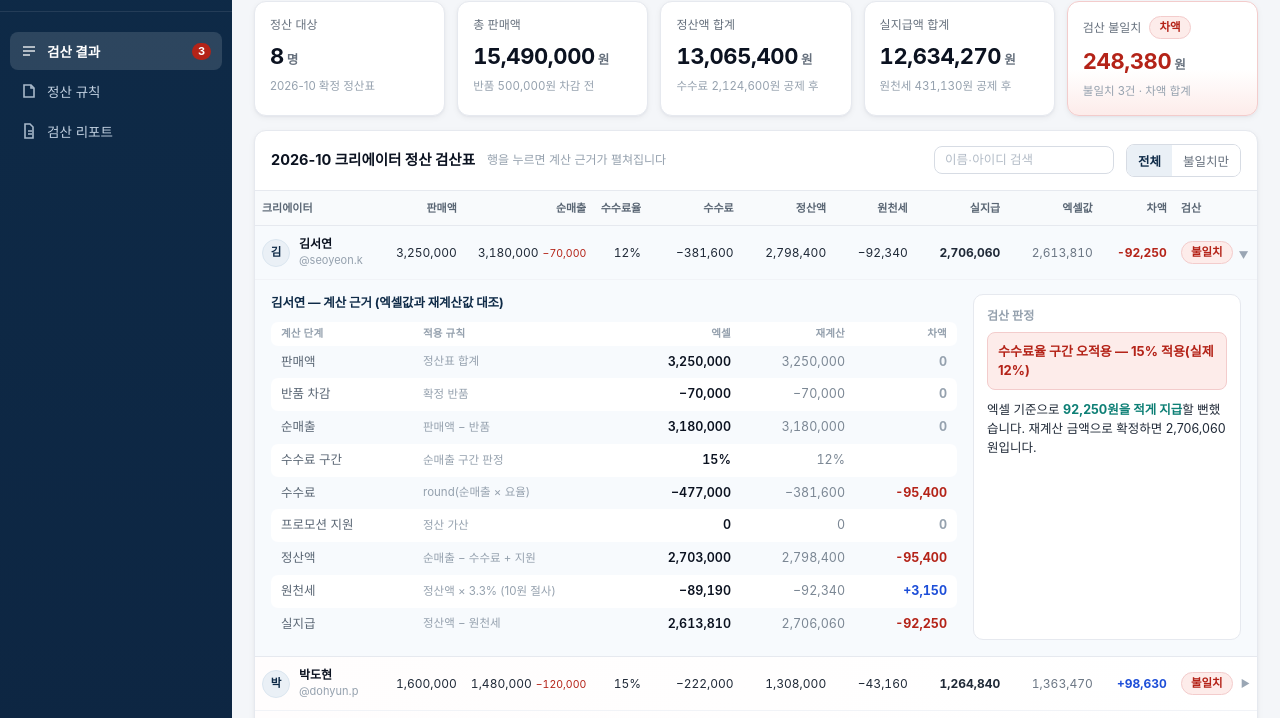
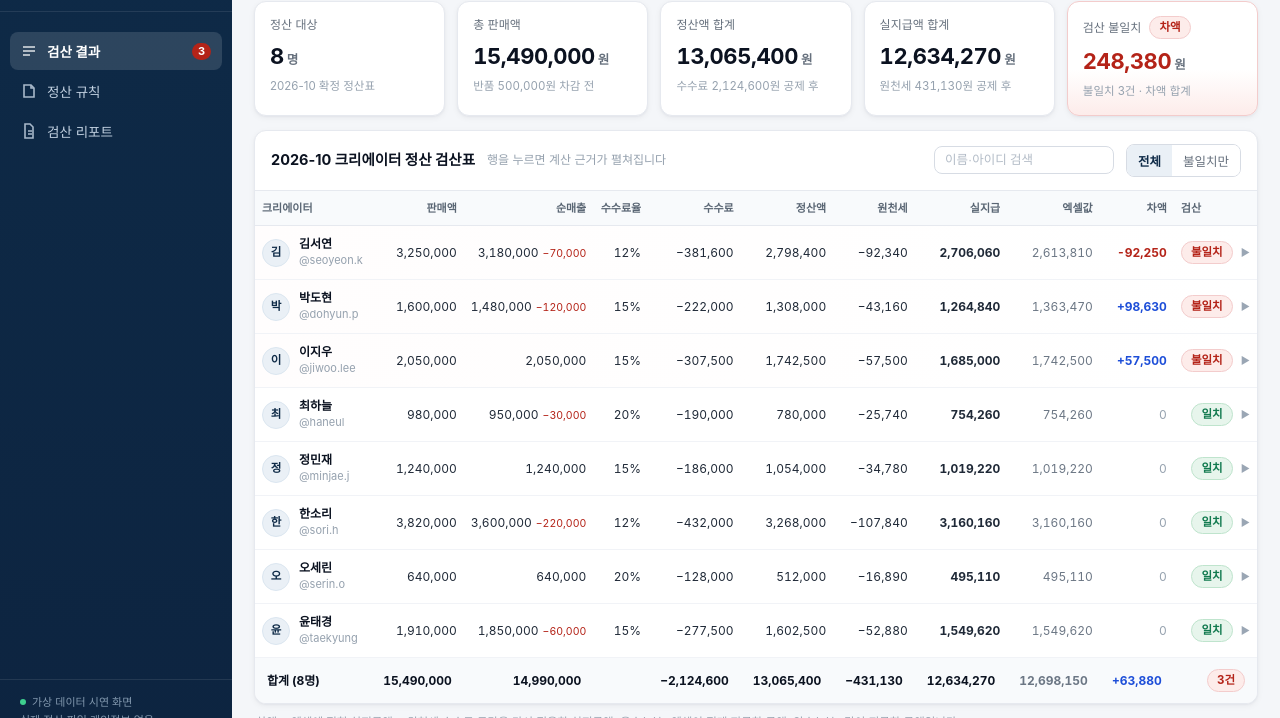
Before and after one commit to 6bcjbn9nvs-commits/nexora-quote-desk, a plain HTML site: page settle/index.html in a window 1280 px wide. Shown: the part 79-797 px from the top of the page. Drawn offline with Linux system fonts and the light colour scheme.

Commit message:
ux(settle): 첫 화면은 표만 보이고, 행을 눌러 근거를 펼치도록 변경

```diff
--- a/settle/index.html
+++ b/settle/index.html
@@ -505,7 +505,7 @@ function computeRow(row){
 }
 
 let DATA = ROWS.map(computeRow);
-let openIdx = new Set([0]);
+let openIdx = new Set();
 let onlyBad = false;
 let query = "";
 
```
